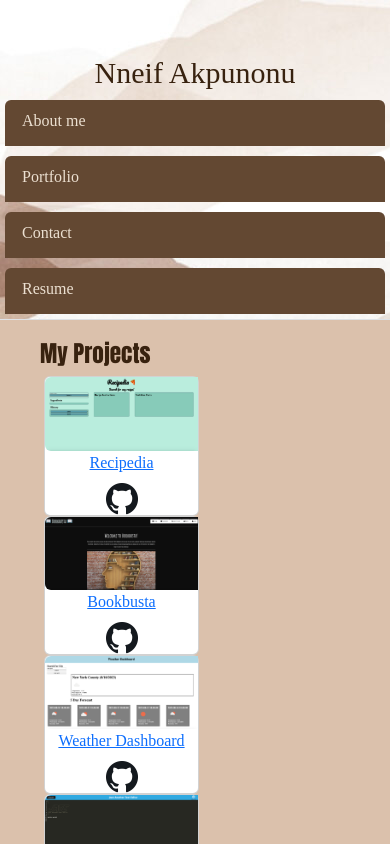
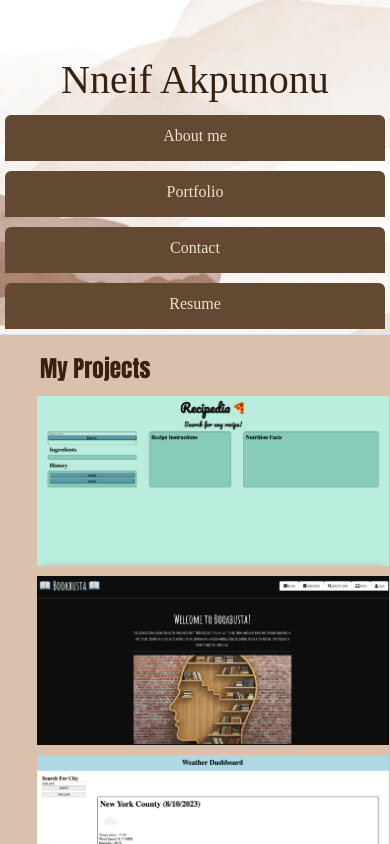
Before and after one commit to Nneifem/react-portfolio, a React (Vite) app in the folder portfolio/: page /project in a window 390 px wide. Shown: the top 844 px of the page. Built offline with nearby package versions, Linux system fonts and the light colour scheme.

Commit message:
added some hover and more style

```diff
--- a/portfolio/src/components/Nav.css
+++ b/portfolio/src/components/Nav.css
@@ -4,22 +4,35 @@
 
 .nav {
     padding-top: 50px;
+    display: flex;
+    justify-content: space-around;
 }
 
 .nav-tabs .nav-item .nav-link {
     background-color: #634832;
+    width: 190px;
     color: #ece0d1;
     border-bottom: 5px solid #634832;
   }
 
-@media screen and (max-width: 768px){
+  @media screen and (max-width: 992px){
+    .nav-tabs .nav-item .nav-link {
+        width: auto;
+    }
+  }
+
+  @media screen and (max-width: 768px){
     .title {
        display: flex;
        justify-content: center;
        padding-right: 0px;
+       font-size: 40px;
     }
 
     .nav-tabs .nav-item .nav-link {
         margin: 5px;
+        display: flex;
+        justify-content: center;
+        width: auto
       }
 }
--- a/portfolio/src/components/Nav.jsx
+++ b/portfolio/src/components/Nav.jsx
@@ -8,7 +8,7 @@ function Nav(){
     return(
         <>
         <div style={{ backgroundImage: `url(${neutralBackground})`}}>
-        <ul className="nav nav-tabs justify-content-end flex-column flex-md-row">
+        <ul className="nav nav-tabs justify-content-space-between flex-column flex-md-row">
         <header className="title">Nneif Akpunonu</header>
             <li className="nav-item">
                 <Link
--- a/portfolio/src/pages/About.css
+++ b/portfolio/src/pages/About.css
@@ -20,3 +20,10 @@ body {
     color: #38220f;
     font-family: 'American Typewriter';
   }
+
+  @media screen and (max-width: 768px){
+    .bio {
+        padding-top: 16px;
+        padding-left: 30px;
+    }
+}
--- a/portfolio/src/pages/About.jsx
+++ b/portfolio/src/pages/About.jsx
@@ -7,7 +7,7 @@ export default function About(){
         <div className="about-me">
         <h3>About me</h3>
         <img src={selfieImage} className="selfie" alt="picture of nneif"></img>
-        <p className="bio">Hello, I'm Nneif Akpunonu, currently as information techology student at Montgomery County Community College. Did not get into coding until mt first year of college in my first coding class when we briefly talked about HTML and CSS. It was the first time I enjoyed coding and deciding to purse a career as a Front-End Developer.</p>
+        <p className="bio">Hello, I'm Nneif Akpunonu, currently as information techology student at Montgomery County Community College. Did not get into coding until my first year of college in my first coding class when we briefly talked about HTML and CSS. It was the first time I enjoyed coding and deciding to purse a career as a Front-End Developer.</p>
         </div>
         </>
     )
--- a/portfolio/src/pages/Project.css
+++ b/portfolio/src/pages/Project.css
@@ -6,11 +6,61 @@ section ul {
     width: 2em;
 }
 
-/* .project-images {
-    width: 30em;
-} */
+.image {
+    width: 40em;
+}
 
-/* .project-name {
-    padding-top: 30px;
-    padding-left: 42px
-} */
+.project-title {
+    font-size: 30px;
+}
+
+a:link, a:visited {
+    color: #38220f;
+}
+
+.projects {
+    display: flex;
+    flex-wrap: wrap;
+    justify-content: space-around;
+}
+
+.project-section {
+    position: relative;
+    margin: 5px;
+}
+
+.project-info {
+    position: absolute;
+    top: 0;
+    bottom: 0;
+    left: 0;
+    right: 0;
+    text-align: center;
+    background-color: #c78752;
+    visibility: none;
+    opacity: 0;
+    transition: opacity 0.3s;
+}
+
+.project-section:hover .project-info {
+    visibility: visible;
+    opacity: 0.9;
+}
+
+@media screen and (max-width: 768px){
+    .image {
+        width: 22rem;
+    }
+
+    .projects {
+        padding-right: 35px;
+    }
+
+    .project-title {
+        font-size: 20px;
+    }
+
+    .github-image {
+        width: 1.5em;
+    }
+}
--- a/portfolio/src/pages/Project.jsx
+++ b/portfolio/src/pages/Project.jsx
@@ -13,36 +13,42 @@ export default function Project(){
             name: "Recipedia",
             githubLink: "https://github.com/ruggerheist/recipedia",
             websiteLink: "https://ruggerheist.github.io/recipedia/",
+            description: 'discover some new recipes',
             image: recipediaImage,
         },
         {
             name: "Bookbusta",
             githubLink: "https://github.com/Nneifem/bookbusta",
             websiteLink: "https://bookbusta-950538aa625f.herokuapp.com/",
+            description: 'create an account, find books, and leave reviews',
             image: bookbustaImage,
         },
         {
             name: "Weather Dashboard",
             githubLink: "https://github.com/Nneifem/weather-dashboard",
             websiteLink: "https://nneifem.github.io/weather-dashboard/",
+            description: 'checkout the weather anywhere for the next 5 days',
             image: weatherDashboardImage,
         },
         {
             name: "Text Editor",
             githubLink: "https://github.com/Nneifem/text-editor",
             websiteLink: "https://nneif-text-editor-2d4fcad3ac4f.herokuapp.com/",
+            description: 'write some text online or offline',
             image: textEditorImage,
         },
         {
             name: "Note Taker",
             githubLink: "https://github.com/Nneifem/note-taker",
             websiteLink: "https://nneif-note-taker.herokuapp.com/",
+            description: 'create, update, and delete notes',
             image: noteTakerImage,
         },
         {
             name: "Password Generator",
             githubLink: "https://github.com/Nneifem/password-generator",
             websiteLink: "https://nneifem.github.io/password-generator/",
+            description: 'generate a new password',
             image: passwordGeneratorImage,
         },
 
@@ -51,23 +57,20 @@ export default function Project(){
     return(
         <section>
             <h3 className="project-name">My Projects</h3>
-            <ul>
+            <ul className="projects">
                 {
                     projects.map((project, i) => (
                         <li key = {i}>
-                            <div className="container text-center">
-                            <div className="row row-cols-2">
-                                <div className="col">
-                                    <div className="card">
-                                <img src={project.image} className="img-fluid rounded-start" alt="each picture image"></img>
-                                    <div className="card-title">
-                                        <a href={project.websiteLink}>{project.name}</a>
-                                    </div>
-                                        <a href={project.githubLink}><img src={githubLogo} className="github-image" alt="github logo"></img></a>
-                                    </div>
-                                </div>
+                        <div className="project-section">
+                            <img src={project.image} className="image" alt="each picture image"></img>
+                            <div className="project-info">
+                                <div className="project-title">
+                                    <a href={project.websiteLink} style={{color: "38220f"}}>{project.name}</a>
                             </div>
+                            <a href={project.githubLink}><img src={githubLogo} className="github-image" alt="github logo"></img></a>
+                            <p>{project.description}</p>
                             </div>
+                        </div>
                         </li>
                     ))
                 }
--- a/portfolio/src/pages/Resume.css
+++ b/portfolio/src/pages/Resume.css
@@ -1,5 +1,6 @@
 .resume-link {
     padding: 40px;
+    color: 	#634832;
 }
 
 .front-end {
```
